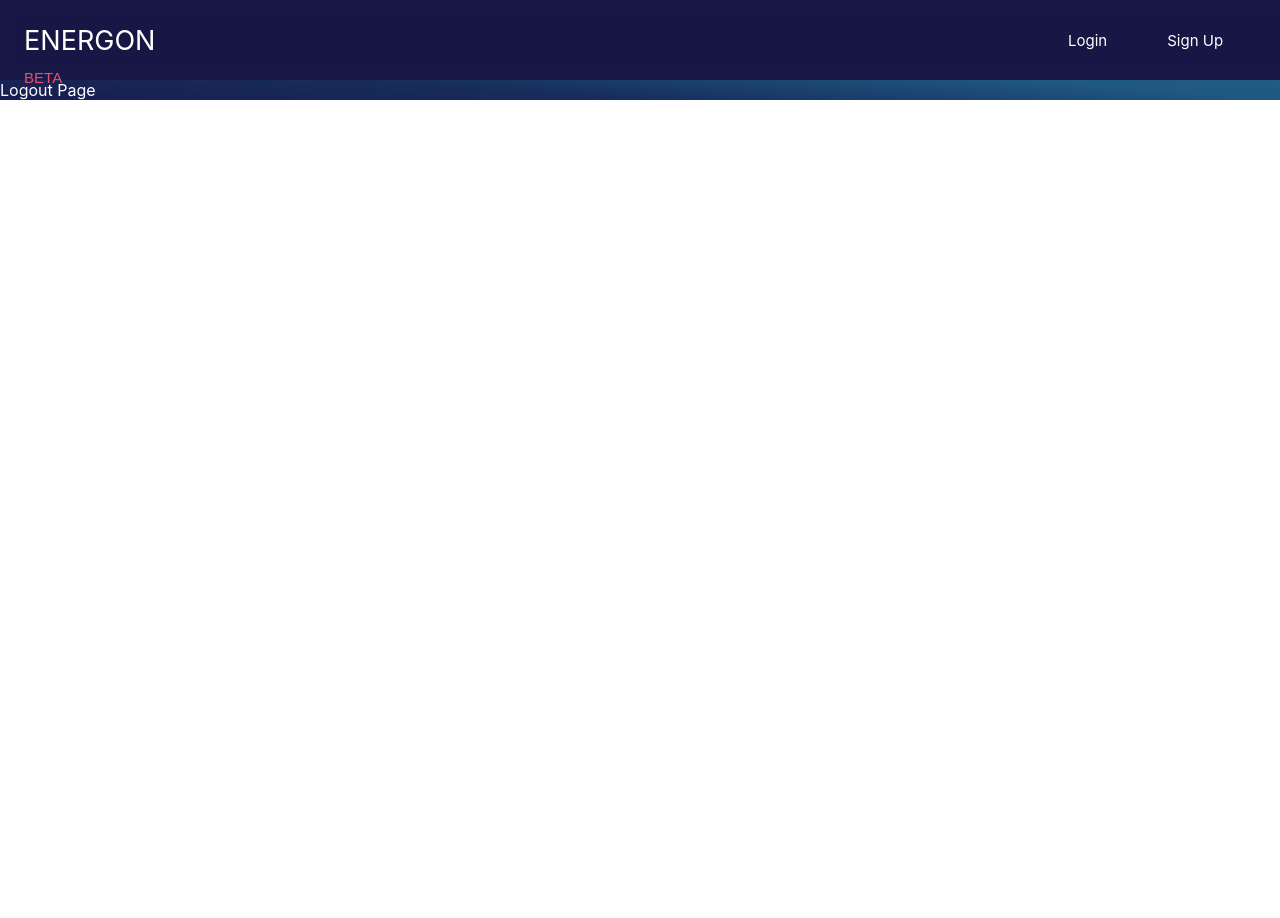
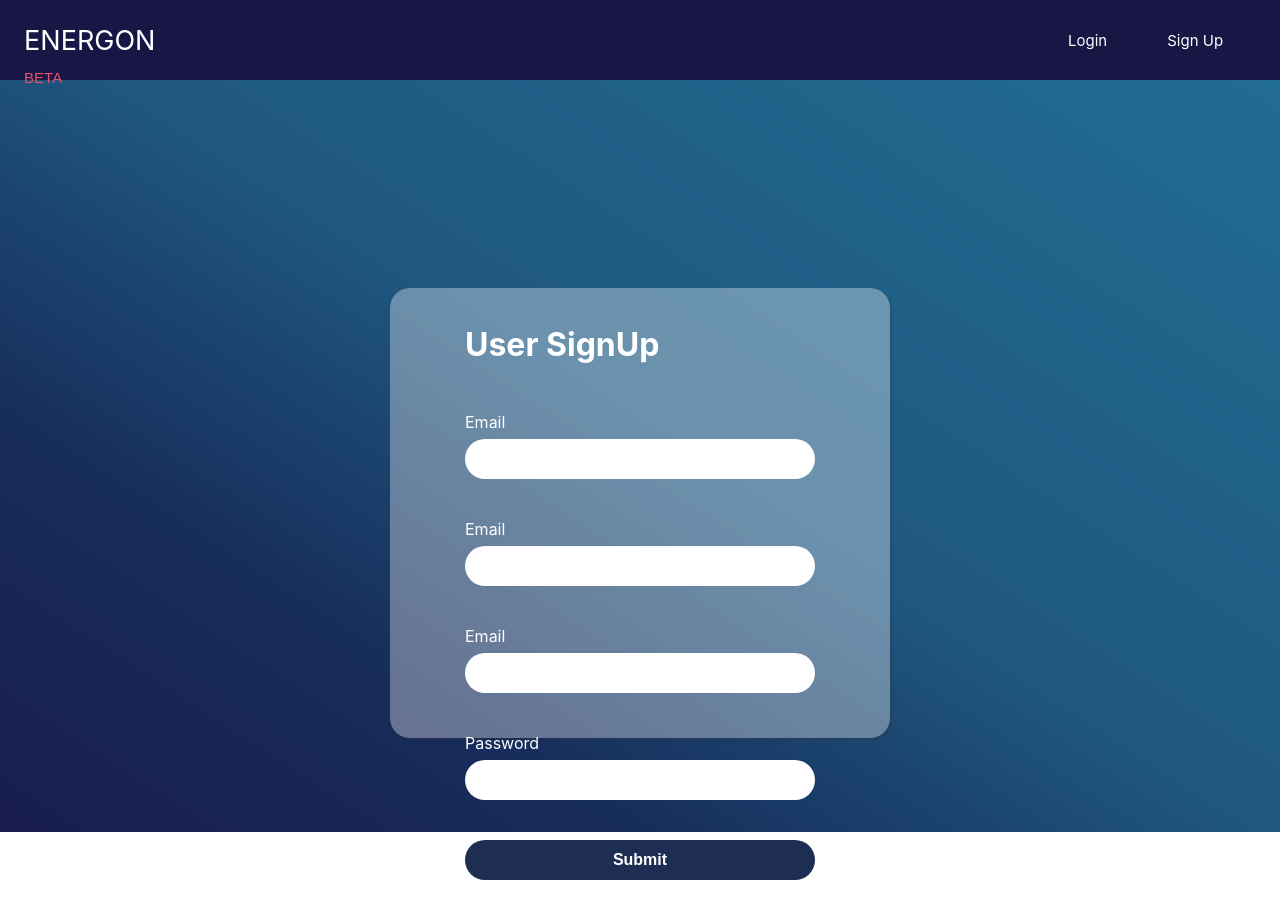
Before and after one commit to eofafrica4lyf/Energy-Management-System, a React (Create React App) app: page /signup in a window 1280 px wide. Shown: the top 918 px of the page. Before the commit the page ends 800 px from the top, so only its background shows below. Built offline with nearby package versions, Linux system fonts and the light colour scheme; what react-fusioncharts would draw is missing.

Commit message:
Signup Page completed

```diff
--- a/src/App.js
+++ b/src/App.js
@@ -35,7 +35,6 @@ function App() {
       <Router>
         <div style={{display: "flex", flexDirection: "column"}}>
           <LogHeader />
-          {/* <p>You are not logged in.</p> */}
           <Route exact path="/" component={LoginPage}/>
           <Route path="/login" component={LoginPage}/>
           <Route path="/signup" component={SignUpPage}/>
--- a/src/components/LoginLogout/LogHeader.js
+++ b/src/components/LoginLogout/LogHeader.js
@@ -15,7 +15,7 @@ function LogHeader() {
         <nav id="log-nav" style={{flex: "1 0 90%"}}>
           <ul style={{display: "flex", justifyContent: "flex-end", paddingRight: "3em"}}>
             <li id="login"><NavLink activeClassName='active' to="/login">Login</NavLink></li>
-            <li id="logout"><NavLink activeClassName='active' to="/logout">Sign Up</NavLink></li>
+            <li id="logout"><NavLink activeClassName='active' to="/signup">Sign Up</NavLink></li>
           </ul>
         </nav>
       </div>
--- a/src/components/LoginLogout/LoginPage.js
+++ b/src/components/LoginLogout/LoginPage.js
@@ -1,4 +1,5 @@
 import React from 'react'
+import {Link} from "react-router-dom";
 
 function LoginPage() {
   return (
@@ -12,15 +13,16 @@ function LoginPage() {
                   <h1>User Login</h1>
                   <div className="formgroup">
                     <label htmlFor="email">Email</label>
-                    <input type="text" className="email"/>
+                    <input type="text" className="email" name="email"/>
                   </div>
                   <div className="formgroup">
                     <label htmlFor="password">Password</label>
-                    <input type="password" className="password"/>
+                    <input type="password" className="password" name="password"/>
                   </div>
                   <div className="formgroup">
                     <input id="user-login" type="submit" style={{backgroundColor: "#1E2D52", color: "white"}}/>
                   </div>
+                  <Link to="/signup" style={{display: "block", color: "white", margin: "auto", textAlign: "center"}}>Not registered yet? Sign Up</Link>
                 </form>
               </div>
             </div>
--- a/src/components/LoginLogout/SignUpPage.js
+++ b/src/components/LoginLogout/SignUpPage.js
@@ -1,13 +1,43 @@
-import React from 'react'
+import React from 'react';
+import {Link} from "react-router-dom";
 
-function LogoutPage() {
+function SignUpPage() {
   return (
-    <div id="logbody">
+    <div id="signup-body">
         <main>
-          Logout Page
+          <div id="signup-form">
+
+            <div id="user-login">
+              <div>
+                <form action="">
+                  <h1>User SignUp</h1>
+                  <div className="formgroup">
+                    <label htmlFor="email">Email</label>
+                    <input type="text" className="email"/>
+                  </div>
+                  <div className="formgroup">
+                    <label htmlFor="email">Email</label>
+                    <input type="text" className="email"/>
+                  </div>
+                  <div className="formgroup">
+                    <label htmlFor="email">Email</label>
+                    <input type="text" className="email"/>
+                  </div>
+                  <div className="formgroup">
+                    <label htmlFor="password">Password</label>
+                    <input type="password" className="password"/>
+                  </div>
+                  <div className="formgroup">
+                    <input id="user-login" type="submit" style={{backgroundColor: "#1E2D52", color: "white"}}/>
+                  </div>
+                  <Link to="/login" style={{display: "block", color: "white", margin: "auto", textAlign: "center"}}>Log In</Link>
+                </form>
+              </div>
+            </div>
+          </div>
         </main>
     </div>
   )
 }
 
-export default LogoutPage
+export default SignUpPage
--- a/src/index.css
+++ b/src/index.css
@@ -197,14 +197,14 @@ g.raphael-group-16-creditgroup {
   padding: 0;
 }
 
-#log-body{
+#log-body, #signup-body{
   display: flex;
   flex-direction: row;
   min-height: calc(100vh - 48px);
   height: auto;
 }
 
-#log-body main{
+#log-body main, #signup-body main{
   display: flex;
   flex-direction: column;
   justify-content: center;
@@ -213,7 +213,7 @@ g.raphael-group-16-creditgroup {
   margin-top: 13em;
 }
 
-#login-form{
+#login-form, #signup-form{
   display: flex;
   height: 450px;
   background-color: #ffffff57;
@@ -223,8 +223,15 @@ g.raphael-group-16-creditgroup {
   border-radius: 20px;
 }
 
+#signup-form{
+  width: 500px;
+}
+
 #login-form > div{
   width: 50%;
+}
+
+#login-form > div, #signup-form > div{
   padding: 1em;
   margin: 0 auto;
 }
@@ -255,7 +262,6 @@ form h1 {
 .formgroup input {
   margin: 7px 0 5px 0;
   display: block;
-  /* border: 1px solid white; */
   border: none;
   height: 40px;
   width: 350px;
```
